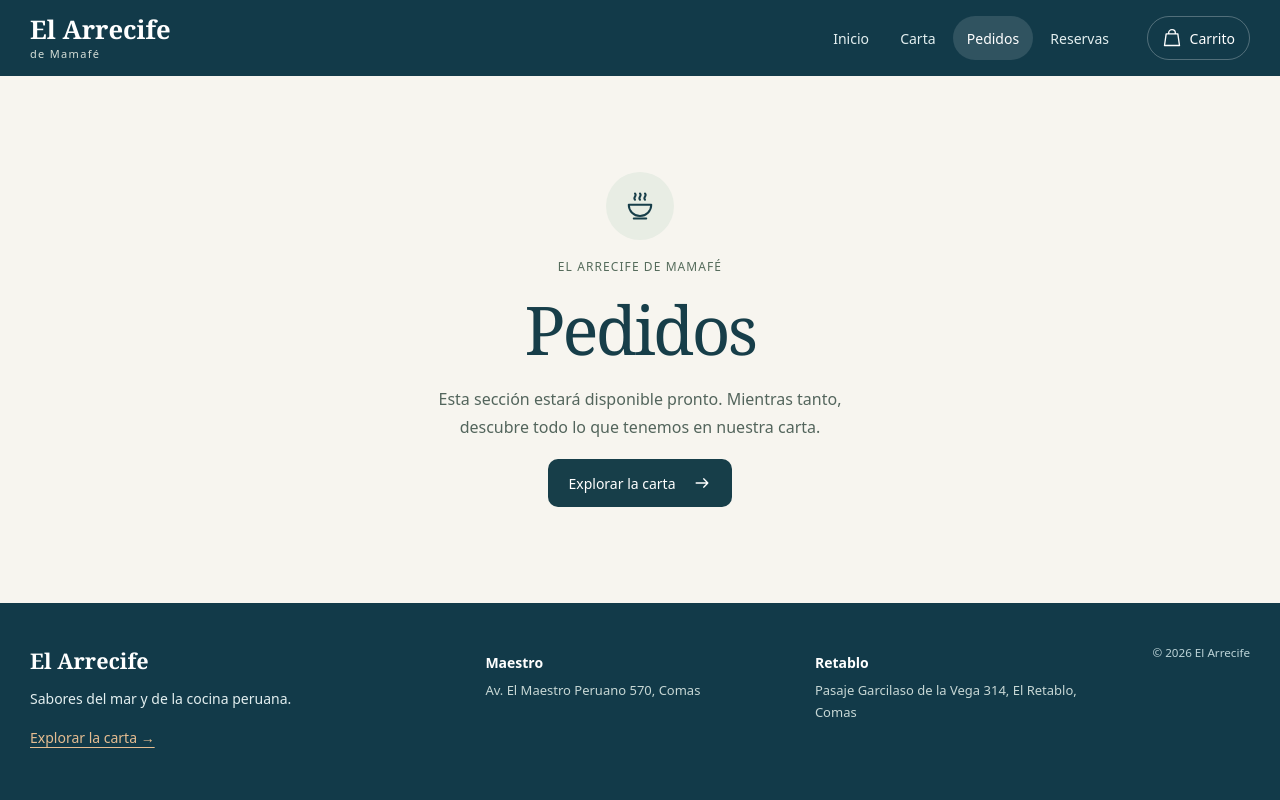
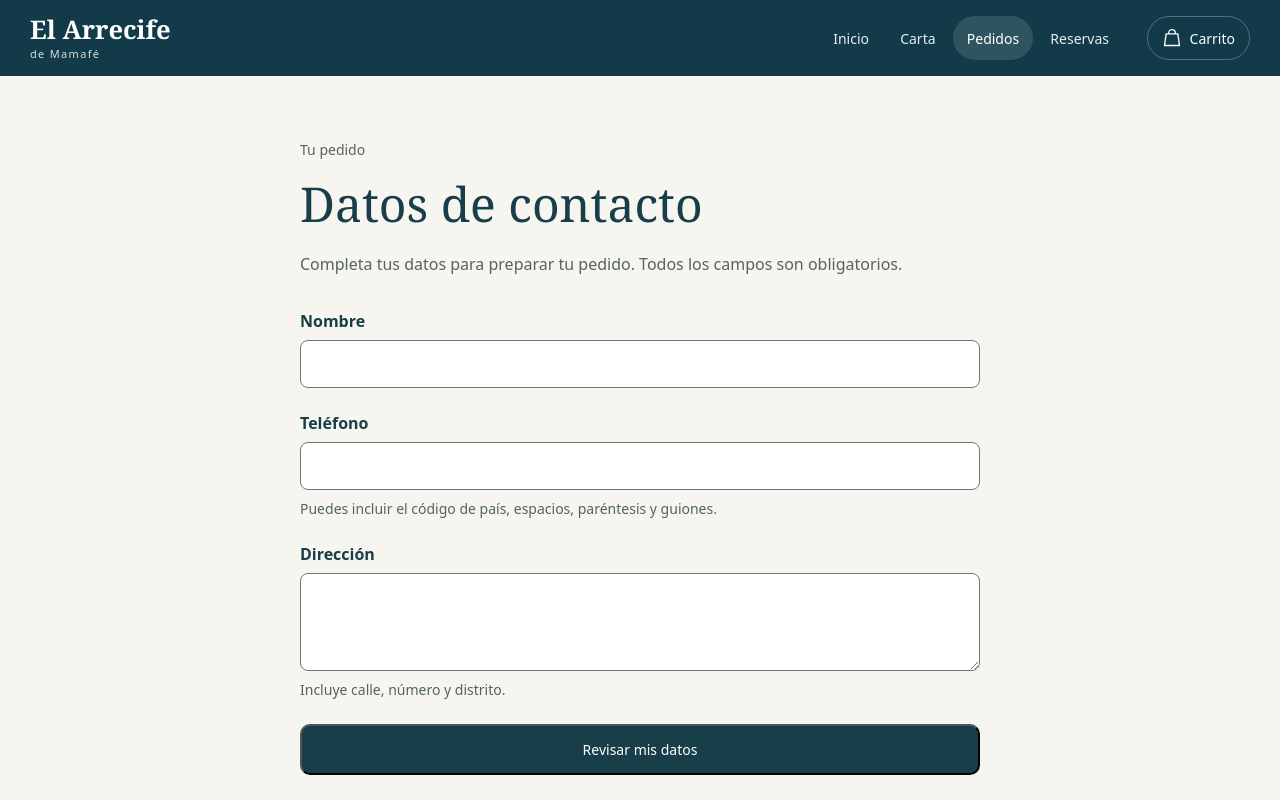
Before and after one commit to StephanoDang/-pagina-web-el-arrecife, a React (Vite) app: page /pedidos in a window 1280 px wide. Shown: the top 800 px of the page. Built offline with nearby package versions, Linux system fonts and the light colour scheme.

Commit message:
feat: add customer form validation with React Hook Form.

```diff
--- a/package.json
+++ b/package.json
@@ -13,6 +13,7 @@
   "dependencies": {
     "react": "^19.2.8",
     "react-dom": "^19.2.8",
+    "react-hook-form": "^7.90.0",
     "react-router": "^8.4.0"
   },
   "devDependencies": {
--- a/src/App.tsx
+++ b/src/App.tsx
@@ -4,6 +4,7 @@ import CartDrawer from './components/CartDrawer'
 import Footer from './components/Footer'
 import Header from './components/Header'
 import MenuPage from './pages/MenuPage'
+import OrderPage from './pages/OrderPage'
 import MenuIcon from './components/MenuIcon'
 import './App.css'
 
@@ -31,7 +32,7 @@ function App() {
         <Routes>
           <Route path="/" element={<PlaceholderPage title="El Arrecife" home description="Sabores del mar, tradición peruana y algo para cada antojo. Encuentra tu próximo favorito en nuestra carta." />} />
           <Route path="/carta" element={<MenuPage />} />
-          <Route path="/pedidos" element={<PlaceholderPage title="Pedidos" />} />
+          <Route path="/pedidos" element={<OrderPage />} />
           <Route path="/reservas" element={<PlaceholderPage title="Reservas" />} />
           <Route path="*" element={<PlaceholderPage title="Página no encontrada" description="No encontramos esta página. Revisa el enlace o vuelve a explorar nuestra carta." />} />
         </Routes>
--- /dev/null
+++ b/src/pages/OrderPage.css
@@ -0,0 +1,21 @@
+.order-page { max-width: 680px; padding-block: clamp(32px, 6vw, 64px); }
+.order-eyebrow { margin: 0 0 12px; color: #53655c; font-size: 0.875rem; }
+.order-page h1 { margin: 0; color: var(--site-ink); font-family: Georgia, 'Times New Roman', serif; font-size: clamp(2rem, 6vw, 3rem); font-weight: 400; }
+.order-intro { margin: 16px 0 32px; color: #53655c; line-height: 1.6; }
+.order-form { display: grid; gap: 24px; }
+.order-field { display: grid; gap: 8px; min-width: 0; }
+.order-field label { color: var(--site-ink); font-weight: 600; }
+.order-field input, .order-field textarea {
+  width: 100%; min-width: 0; min-height: 48px; padding: 12px 14px;
+  border: 1px solid #687b73; border-radius: 8px; background: #fff;
+  color: var(--site-ink); font: inherit; font-size: 1rem;
+}
+.order-field textarea { resize: vertical; line-height: 1.5; }
+.order-field input:focus-visible, .order-field textarea:focus-visible { outline: 3px solid var(--site-ink); outline-offset: 3px; }
+.order-field [aria-invalid='true'] { border-color: #8b352e; }
+.order-hint, .order-error, .order-status { margin: 0; font-size: 0.875rem; line-height: 1.5; overflow-wrap: anywhere; }
+.order-hint { color: #53655c; }
+.order-error { color: #8b352e; }
+.order-status { color: var(--site-ink); }
+.order-status:empty { display: none; }
+.order-submit { width: 100%; font: inherit; cursor: pointer; white-space: normal; touch-action: manipulation; }
--- /dev/null
+++ b/src/pages/OrderPage.tsx
@@ -0,0 +1,74 @@
+import { useState } from 'react'
+import { useForm } from 'react-hook-form'
+import './OrderPage.css'
+
+interface CustomerDetails {
+  name: string
+  phone: string
+  address: string
+}
+
+export default function OrderPage() {
+  const [reviewed, setReviewed] = useState(false)
+  const { register, handleSubmit, formState: { errors } } = useForm<CustomerDetails>({
+    defaultValues: { name: '', phone: '', address: '' },
+    mode: 'onSubmit',
+    reValidateMode: 'onChange',
+    shouldFocusError: true,
+  })
+
+  return (
+    <section className="order-page site-container" aria-labelledby="order-title">
+      <p className="order-eyebrow">Tu pedido</p>
+      <h1 id="order-title">Datos de contacto</h1>
+      <p className="order-intro">Completa tus datos para preparar tu pedido. Todos los campos son obligatorios.</p>
+      <form className="order-form" noValidate
+        onChange={() => setReviewed(false)}
+        onSubmit={handleSubmit(() => setReviewed(true), () => setReviewed(false))}>
+        <div className="order-field">
+          <label htmlFor="customer-name">Nombre</label>
+          <input id="customer-name" type="text" autoComplete="name" required maxLength={100}
+            aria-invalid={Boolean(errors.name)} aria-describedby={errors.name ? 'customer-name-error' : undefined}
+            {...register('name', {
+              setValueAs: (value: string) => value.trim(),
+              required: 'Escribe tu nombre.',
+              maxLength: { value: 100, message: 'El nombre debe tener como máximo 100 caracteres.' },
+            })} />
+          {errors.name && <p className="order-error" id="customer-name-error" role="alert">{errors.name.message}</p>}
+        </div>
+        <div className="order-field">
+          <label htmlFor="customer-phone">Teléfono</label>
+          <input id="customer-phone" type="tel" inputMode="tel" autoComplete="tel" required maxLength={40}
+            aria-invalid={Boolean(errors.phone)}
+            aria-describedby={`customer-phone-hint${errors.phone ? ' customer-phone-error' : ''}`}
+            {...register('phone', {
+              setValueAs: (value: string) => value.trim(),
+              required: 'Escribe tu teléfono.',
+              validate: (value) => /^\+?\d{7,15}$/.test(value.replace(/[\s().-]/g, ''))
+                || 'Escribe un teléfono de entre 7 y 15 dígitos, con el código de país si corresponde.',
+            })} />
+          <p className="order-hint" id="customer-phone-hint">Puedes incluir el código de país, espacios, paréntesis y guiones.</p>
+          {errors.phone && <p className="order-error" id="customer-phone-error" role="alert">{errors.phone.message}</p>}
+        </div>
+        <div className="order-field">
+          <label htmlFor="customer-address">Dirección</label>
+          <textarea id="customer-address" rows={3} autoComplete="street-address" required maxLength={200}
+            aria-invalid={Boolean(errors.address)}
+            aria-describedby={`customer-address-hint${errors.address ? ' customer-address-error' : ''}`}
+            {...register('address', {
+              setValueAs: (value: string) => value.trim(),
+              required: 'Escribe tu dirección.',
+              minLength: { value: 5, message: 'Añade una dirección de al menos 5 caracteres.' },
+              maxLength: { value: 200, message: 'La dirección debe tener como máximo 200 caracteres.' },
+            })} />
+          <p className="order-hint" id="customer-address-hint">Incluye calle, número y distrito.</p>
+          {errors.address && <p className="order-error" id="customer-address-error" role="alert">{errors.address.message}</p>}
+        </div>
+        <button type="submit" className="site-primary-link order-submit">Revisar mis datos</button>
+        <p className="order-status" role="status">
+          {reviewed ? 'Tus datos están completos. El pedido todavía no se ha enviado.' : ''}
+        </p>
+      </form>
+    </section>
+  )
+}
```
Also changed, not shown: 2 other files (tests, documents, lock files or other folders).
